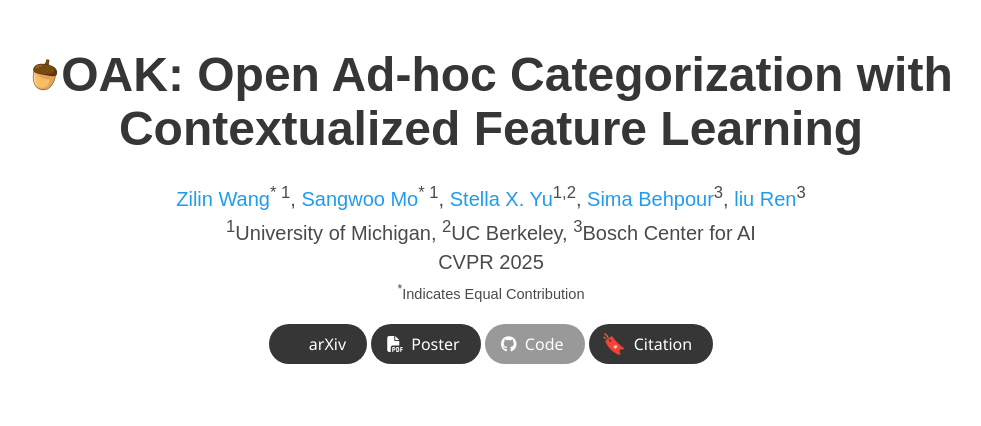
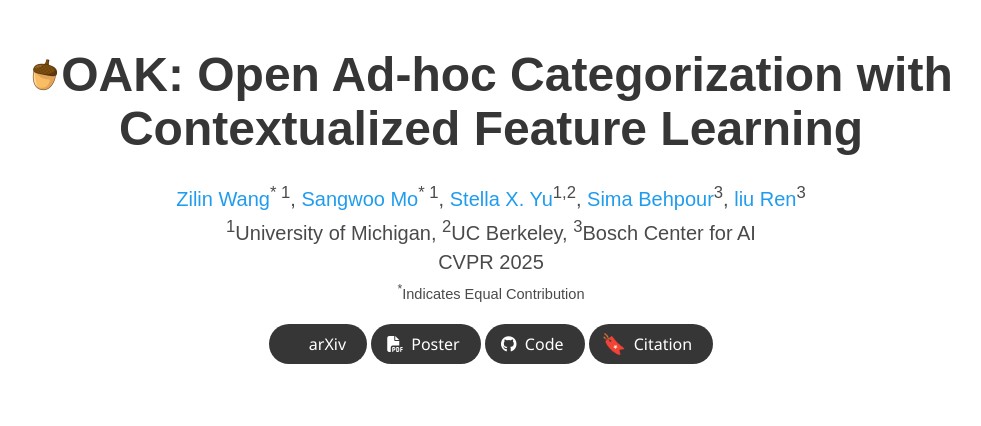
Before and after one commit to oak-cvpr2025/oak-cvpr2025.github.io, a plain HTML site: page index.html in a window 1280 px wide. Shown: the top 426 px of the page, without its empty margins (149-1130 px from the left). Drawn offline with nearby package versions, Linux system fonts and the light colour scheme; some icons are missing; a web font is replaced by a local one.

Commit message:
update link

```diff
--- a/index.html
+++ b/index.html
@@ -138,7 +138,7 @@
 
                 <!-- Github link -->
                 <span class="link-block">
-                  <a href="https://github.com/Wayne2Wang/OAK" target="_blank" disabled class="external-link button is-normal is-rounded is-dark">
+                  <a href="https://github.com/Wayne2Wang/OAK" target="_blank" class="external-link button is-normal is-rounded is-dark">
                     <span class="icon">
                       <i class="fab fa-github"></i>
                     </span>
```
